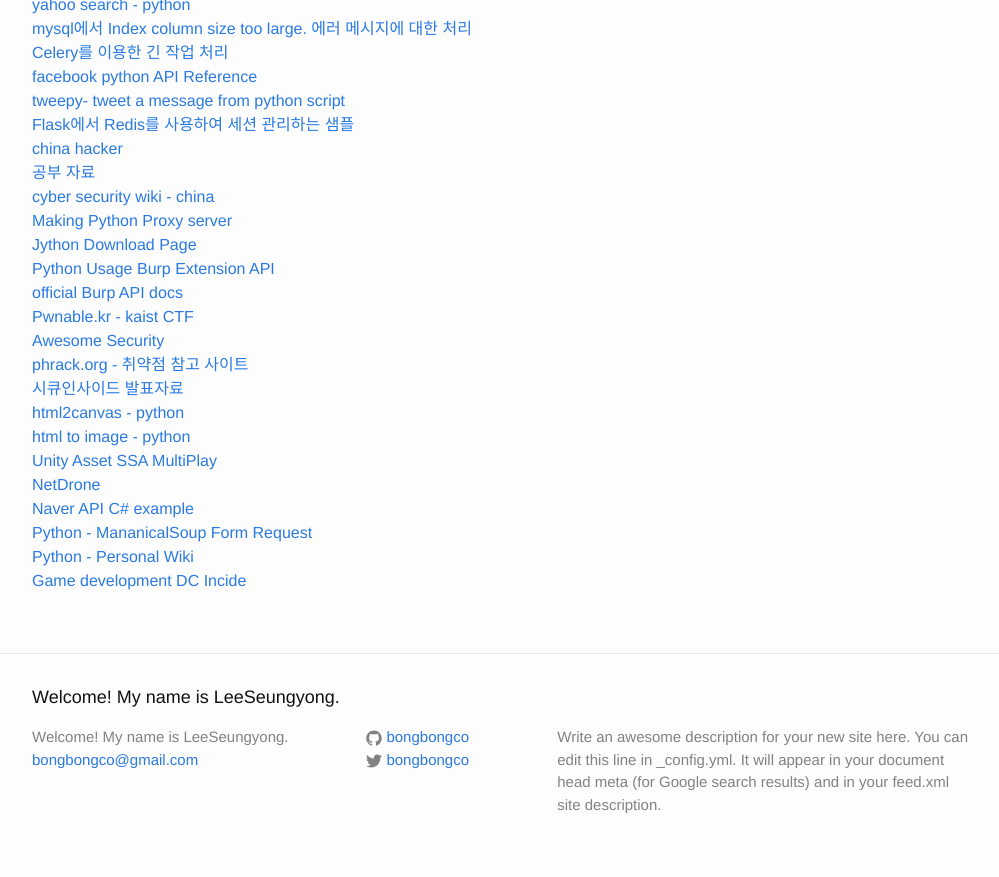
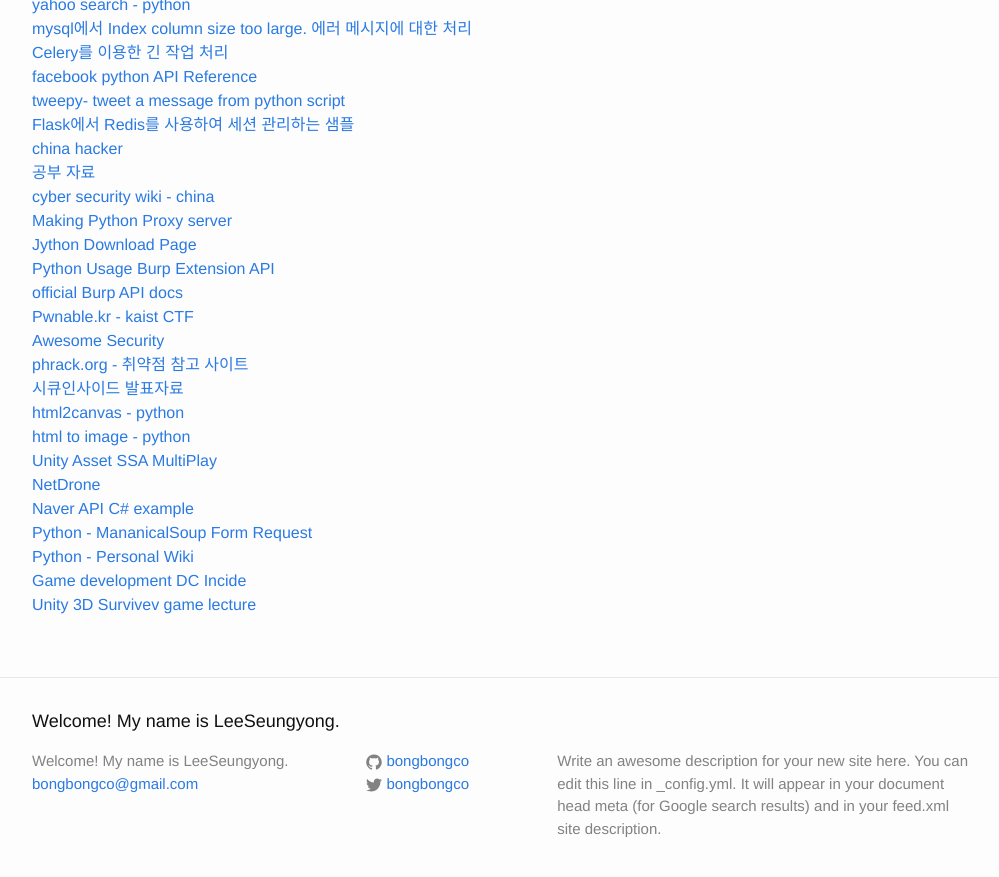
Before and after one commit to LktProgrammer/bongbongco.github.io, a Jekyll site: the page built from _posts/2016-07-22-Website-List.markdown, in a window 1280 px wide and 900 px high, scrolled down 2151 px. Shown: the top 877 px of the window, without its empty margins (138-1137 px from the left). Built offline with Jekyll 4.4.1, drawn with Linux system fonts in a browser that asks for light colours.

Commit message:
Update 2016-07-22-Website-List.markdown

```diff
--- a/_posts/2016-07-22-Website-List.markdown
+++ b/_posts/2016-07-22-Website-List.markdown
@@ -109,3 +109,4 @@ title: 참고할 웹 사이트들.
 [Python - MananicalSoup Form Request ](https://github.com/hickford/MechanicalSoup)
 [Python - Personal Wiki](http://ecolemodev.wikinamu.com/파이썬#header-2-2)
 [Game development DC Incide](http://gall.dcinside.com/mgallery/board/view/?id=game_dev&no=41&page=1)
+[Unity 3D Survivev game lecture](https://unity3d.com/kr/learn/tutorials/projects/survival-shooter/environment?playlist=17144)
```
